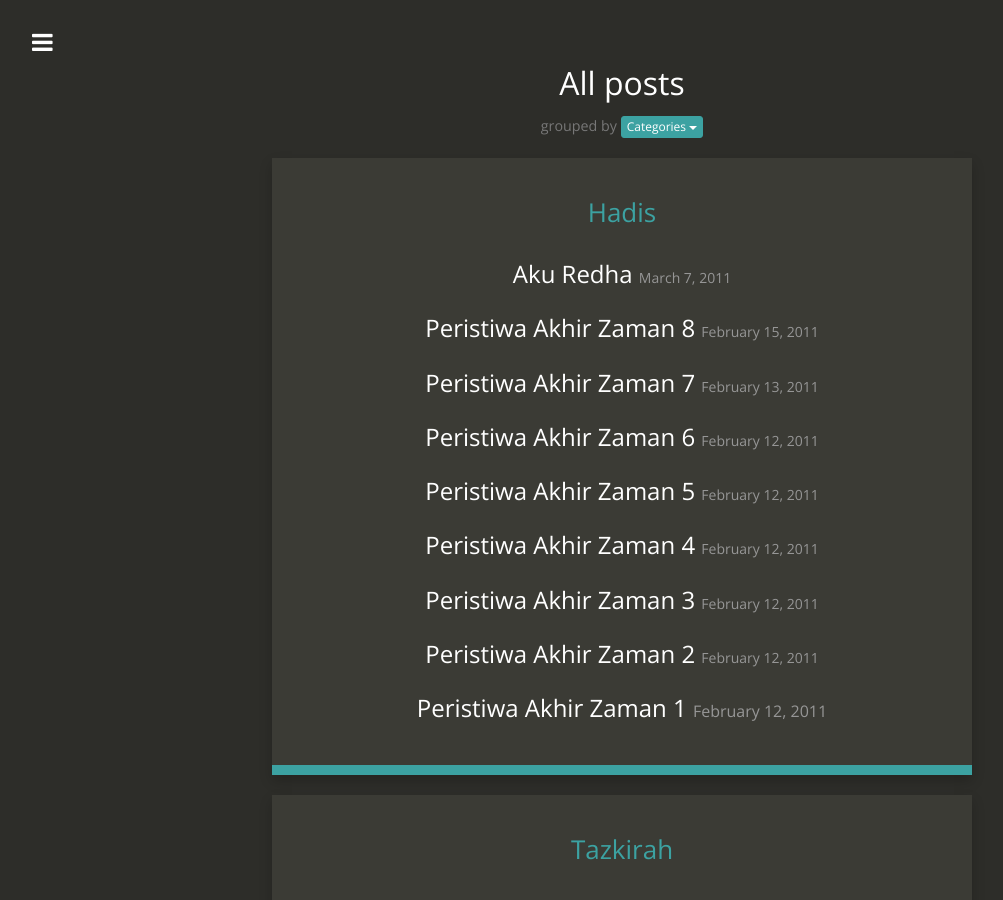
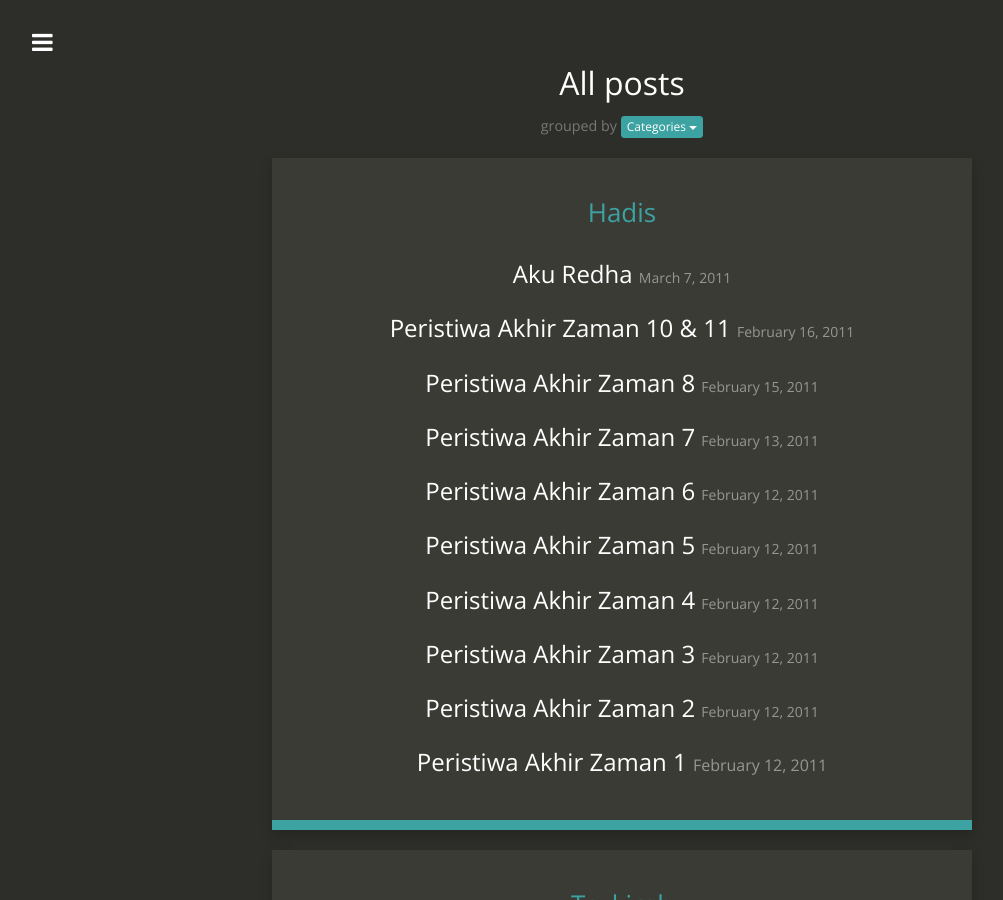
Before and after one commit to kedamaian/swsyafiq, a Jekyll site: the page built from posts-by-categories.html, in a window 1280 px wide and 900 px high. Shown: the whole window, without its empty margins (18-1021 px from the left). Built offline with Jekyll 4.4.1, drawn with Linux system fonts in a browser that asks for light colours; nearby versions of some CDN libraries.

Commit message:
Updated 2011-02-16-peristiwa-akhir-zaman-10.md

```diff
--- a/_posts/2011-02-16-peristiwa-akhir-zaman-10.md
+++ b/_posts/2011-02-16-peristiwa-akhir-zaman-10.md
@@ -1,3 +1,24 @@
-Dari ‘Aisyah r.a : Rasulullah saw bersabda, “Tidak akan berlaku kiamat sehingga; (1). anak seseorang menjadi punca kemarahan (bagi ibu bapanya) dan (2). hujan akan menjadi panas (hujan berkurangan dan cuaca menjadi semakin panas) dan (3). akan bertambah ramai orang yang tercela dan (4). akan berkurangan orang yang baik dan (5). anak-anak menjadi berani melawan orang-orang tua dan (6). orang yang jahat berani melawan orang-orang baik (tidak malu berbuat kemungkaran).” (Riwayat Thabrani) Penjelasan dan Pengajaran : Adakah salah satu dari enam perkara di atas masih belum terjadi kepada kita pada hari ini?
+---
+layout: post
+published: true
+author: tehnoblequran
+title: Peristiwa Akhir Zaman 10 & 11
+categories:
+  - Hadis
+---
+Dari ‘Aisyah r.a: Rasulullah saw bersabda, “Tidak akan berlaku kiamat sehingga:
+1. anak seseorang menjadi punca kemarahan (bagi ibu bapanya) dan
+2. hujan akan menjadi panas (hujan berkurangan dan cuaca menjadi semakin panas) dan
+3. akan bertambah ramai orang yang tercela dan
+4. akan berkurangan orang yang baik dan
+5. anak-anak menjadi berani melawan orang-orang tua dan
+6. orang yang jahat berani melawan orang-orang baik (tidak malu berbuat kemungkaran).” (Riwayat Thabrani)
 
-Dari Abu Hurairah r.a : Rasulullah saw bersabda, “Akan datang suatu zaman seseorang tidak mempedulikan dari mana ia mendapatkan harta, apakah dari sumber yang halal ataupun haram.” (Riwayat Muslim) Penjelasan dan Pengajaran : a. Manusia zaman akhir telah lupa tujuan hidup mereka atau tujuan mereka diciptakan di muka bumi ini. Mereka salah faham erti kehidupan dan berpegang pada materialisme. b. Mereka sanggup berbunuhan, memutuskan hubungan kekeluargaan, menipu, menindas, menolak hukum dan pelbagai lagi kemungkaran demi mendapatkan harta. c. Mereka menganggap harta adalah segala-galanya.
+**Penjelasan dan Pengajaran:** Adakah salah satu dari enam perkara di atas masih belum terjadi kepada kita pada hari ini?
+
+Dari Abu Hurairah r.a: Rasulullah saw bersabda, “Akan datang suatu zaman seseorang tidak mempedulikan dari mana ia mendapatkan harta, apakah dari sumber yang halal ataupun haram.” (Riwayat Muslim)
+
+**Penjelasan dan Pengajaran:**
+1. Manusia zaman akhir telah lupa tujuan hidup mereka atau tujuan mereka diciptakan di muka bumi ini. Mereka salah faham erti kehidupan dan berpegang pada materialisme.
+2. Mereka sanggup berbunuhan, memutuskan hubungan kekeluargaan, menipu, menindas, menolak hukum dan pelbagai lagi kemungkaran demi mendapatkan harta.
+3. Mereka menganggap harta adalah segala-galanya.
```
